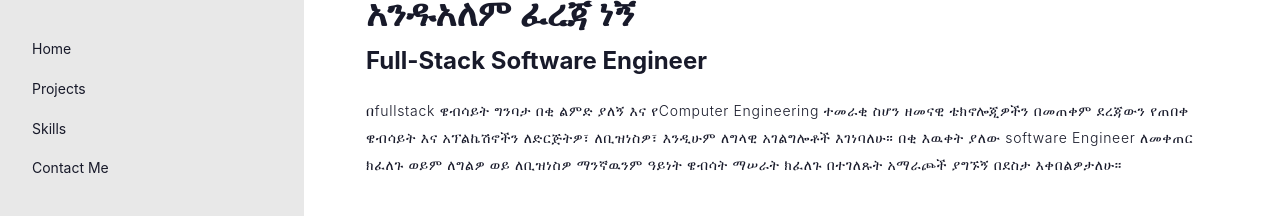
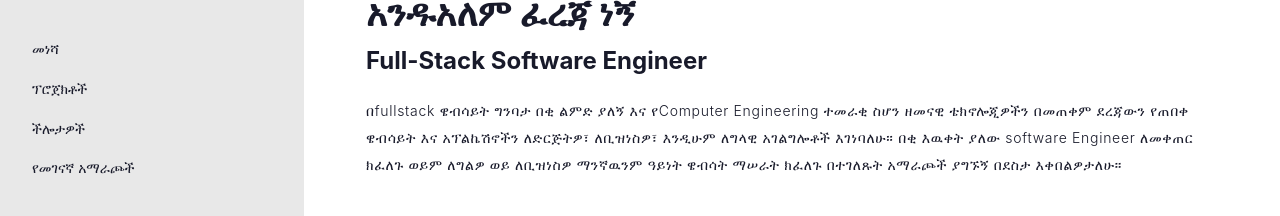
Before and after one commit to Andu-alem/Andu-alem.github.io, an Astro site: page /am in a window 1280 px wide. Shown: the part 167-383 px from the top of the page. Built offline with nearby package versions, Linux system fonts and the light colour scheme; Astro itself is replaced by a stand-in of ours.

Commit message:
feat: Update the sidebar menu links to support multi languages

```diff
--- a/src/components/SideBarMenu.astro
+++ b/src/components/SideBarMenu.astro
@@ -1,26 +1,33 @@
 ---
+import { getLangFromUrl, useTranslations, useTranslatedPath } from '../i18n/utils';
+
+const lang = getLangFromUrl(Astro.url);
+const t = useTranslations(lang);
+const translatePath = useTranslatedPath(lang);
+
 const { pathname } = Astro.url
+const path = pathname.replace('/am','')
 const className= "py-2 px-4 my-1rounded-lg"
 ---
 <div class="menu menu-md bg-base-200 w-full">
     <li>
-        <a href="/" class:list={[className, { 'menu-active':  pathname === '/' }]}>
-            Home
+        <a href={ translatePath('/') } class:list={[className, { 'menu-active':  path === '/' }]}>
+            { t('') }
         </a>
     </li>
     <li>
-        <a href="/projects" class:list={[className, { 'menu-active':  pathname === '/projects/' }]}>
-            Projects
+        <a href={ translatePath('/projects') } class:list={[className, { 'menu-active':  path === '/projects' }]}>
+            { t('projects') }
         </a>
     </li>
     <li>
-        <a href="/skills" class:list={[className, { 'menu-active':  pathname === '/skills/' }]}>
-            Skills
+        <a href={ translatePath('/skills') } class:list={[className, { 'menu-active':  path === '/skills' }]}>
+            { t('skills') }
         </a>
     </li>
     <li>
-        <a href="/contact-me" class:list={[className, { 'menu-active':  pathname === '/contact-me/' }]}>
-            Contact Me
+        <a href={ translatePath('/contact-me') } class:list={[className, { 'menu-active':  path === '/contact-me' }]}>
+            { t('contact-me') }
         </a>
     </li>
 </div>
```
